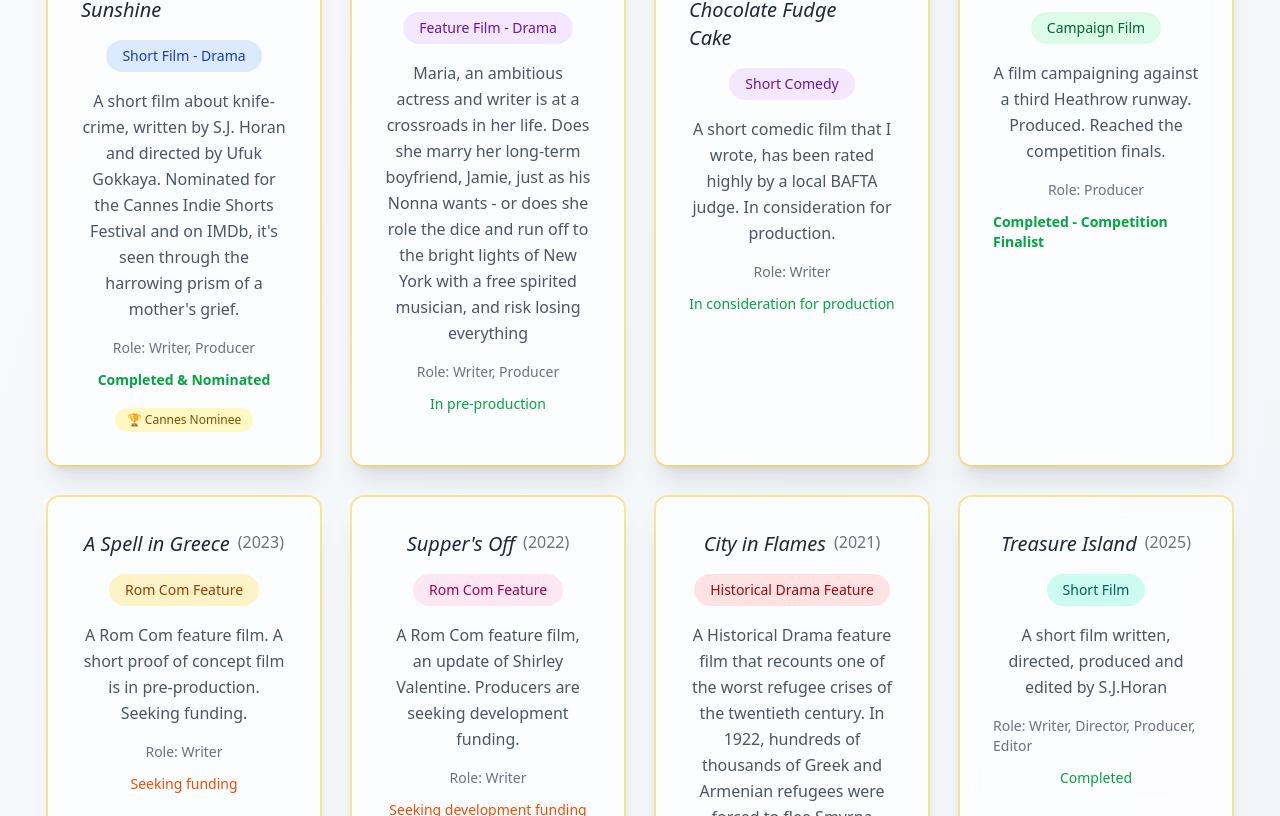
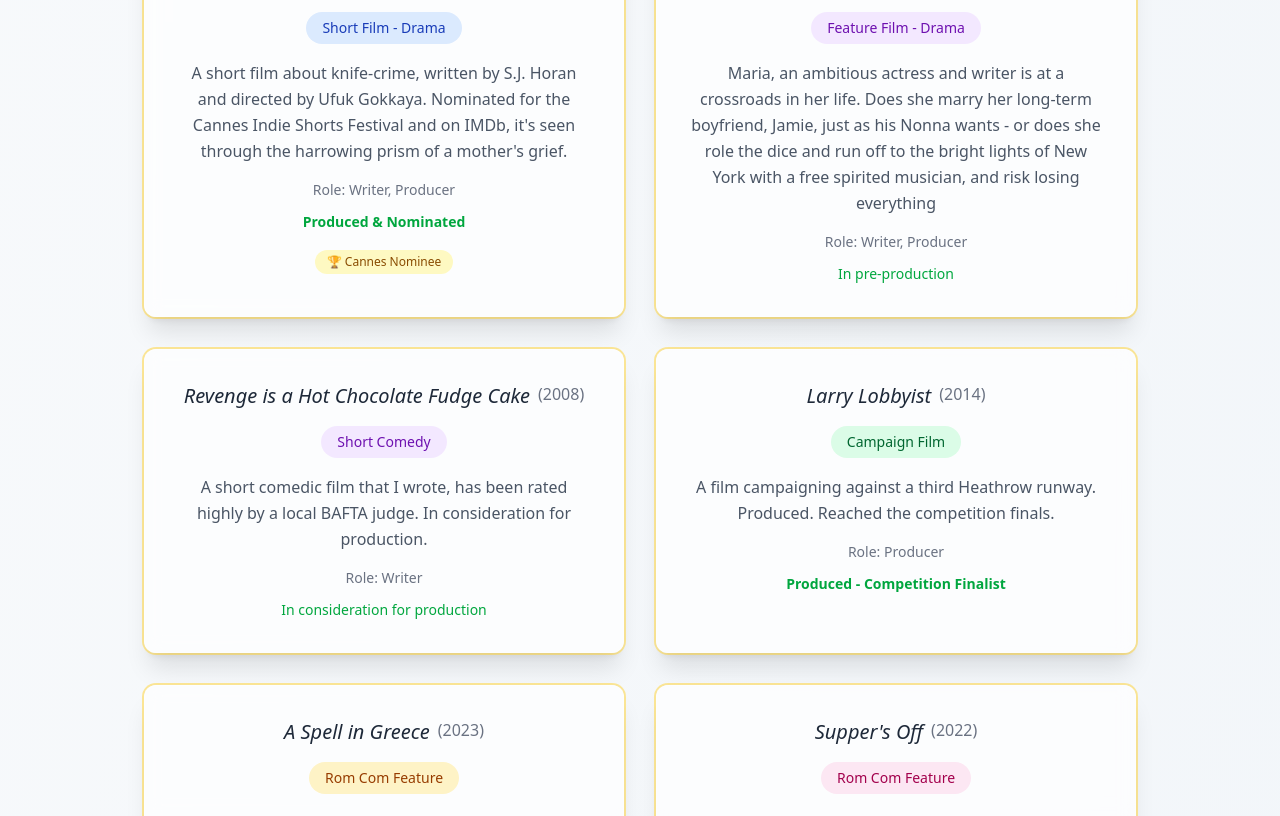
Before and after one commit to Kaival1212/DreamSumProduction, a Next.js app: page /whoAmI in a window 1280 px wide. Shown: the part 1984-2800 px from the top of the page. Built offline with nearby package versions, Linux system fonts and the light colour scheme.

Commit message:
changes 29/08/2025

```diff
--- a/src/app/slate/page.jsx
+++ b/src/app/slate/page.jsx
@@ -113,7 +113,7 @@ export default function OnTheSlatePage() {
 
     const getStatusColor = (status) => {
         switch (status) {
-            case "Completed & Nominated":
+            case "Produced & Nominated":
                 return "bg-green-100 text-green-800 border-green-200";
             case "Seeking Producers":
                 return "bg-orange-100 text-orange-800 border-orange-200";
@@ -320,8 +320,8 @@ export default function OnTheSlatePage() {
                     {[
                         { number: "20+", label: "Projects Created" },
                         { number: "1", label: "Cannes Nomination" },
-                        { number: "5", label: "Feature Films" },
-                        { number: "10+", label: "Award Recognition" }
+                        { number: "4", label: "Feature Films" },
+                        { number: "4+", label: "Award Recognition" }
                     ].map((stat, index) => (
                         <motion.div
                             key={index}
--- a/src/app/whoAmI/page.js
+++ b/src/app/whoAmI/page.js
@@ -45,7 +45,7 @@ export default function WhoAmIPage() {
             year: "2024",
             type: "Short Film - Drama",
             description: "A short film about knife-crime, written by S.J. Horan and directed by Ufuk Gokkaya. Nominated for the Cannes Indie Shorts Festival and on IMDb, it's seen through the harrowing prism of a mother's grief.",
-            status: "Completed & Nominated",
+            status: "Produced & Nominated",
             role: "Writer, Producer",
             color: "blue",
             highlight: true
@@ -76,7 +76,7 @@ export default function WhoAmIPage() {
             year: "2014",
             type: "Campaign Film",
             description: "A film campaigning against a third Heathrow runway. Produced. Reached the competition finals.",
-            status: "Completed - Competition Finalist",
+            status: "Produced - Competition Finalist",
             role: "Producer",
             color: "green",
             highlight: true
@@ -116,7 +116,7 @@ export default function WhoAmIPage() {
             year: "2025",
             type: "Short Film",
             description: "A short film written, directed, produced and edited by S.J.Horan",
-            status: "Completed",
+            status: "Produced",
             role: "Writer, Director, Producer, Editor",
             color: "teal",
             highlight: true
@@ -126,7 +126,7 @@ export default function WhoAmIPage() {
             year: "2024",
             type: "Short Film",
             description: "A short film written, directed, produced and edited by S.J.Horan",
-            status: "Completed",
+            status: "Produced",
             role: "Writer, Director, Producer, Editor",
             color: "indigo",
             highlight: true
@@ -136,7 +136,7 @@ export default function WhoAmIPage() {
             year: "2024",
             type: "Short Film",
             description: "A short film written, directed, produced and edited by S.J.Horan",
-            status: "Completed",
+            status: "Produced",
             role: "Writer, Director, Producer, Editor",
             color: "orange",
             highlight: true
@@ -529,7 +529,7 @@ export default function WhoAmIPage() {
 
                         {activeTab === "films" && (
                             <motion.div
-                                className="grid xl:grid-cols-4 gap-8"
+                                className="flex flex-row flex-wrap gap-8 justify-center "
                                 variants={staggerContainer}
                                 initial="hidden"
                                 animate="visible"
@@ -537,7 +537,7 @@ export default function WhoAmIPage() {
                                 {films.map((film, index) => (
                                     <motion.div
                                         key={film.title}
-                                        className={`bg-white/70 flex flex-col items-center backdrop-blur-sm rounded-xl shadow-xl border border-white/30 p-8 hover:shadow-2xl transition-all duration-300 ${film.highlight ? 'ring-2 ring-amber-300/50' : ''}`}
+                                        className={`bg-white/70 flex flex-col w-120  items-center backdrop-blur-sm rounded-xl shadow-xl border border-white/30 p-8 hover:shadow-2xl transition-all duration-300 ${film.highlight ? 'ring-2 ring-amber-300/50' : ''}`}
                                         variants={fadeInUp}
                                         whileHover={{ y: -5, scale: 1.02 }}
                                     >
@@ -594,7 +594,7 @@ export default function WhoAmIPage() {
 
                         {activeTab === "plays" && (
                             <motion.div
-                                className="grid xl:grid-cols-4 gap-8"
+                                className="flex flex-row flex-wrap gap-8 justify-center"
                                 variants={staggerContainer}
                                 initial="hidden"
                                 animate="visible"
@@ -602,7 +602,7 @@ export default function WhoAmIPage() {
                                 {plays.map((play, index) => (
                                     <motion.div
                                         key={play.title}
-                                        className={`bg-white/70 flex flex-col items-center backdrop-blur-sm rounded-xl shadow-xl border border-white/30 p-6 hover:shadow-2xl transition-all duration-300 ${play.highlight ? 'ring-2 ring-amber-300/50' : ''}`}
+                                        className={`bg-white/70 flex max-w-120 flex-col items-center backdrop-blur-sm rounded-xl shadow-xl border border-white/30 p-6 hover:shadow-2xl transition-all duration-300 ${play.highlight ? 'ring-2 ring-amber-300/50' : ''}`}
                                         variants={fadeInUp}
                                         whileHover={{ y: -5, scale: 1.02 }}
                                     >
@@ -688,13 +688,13 @@ export default function WhoAmIPage() {
                         </motion.h2>
 
                         <motion.div
-                            className="grid xl:grid-cols-4 gap-8"
+                            className="flex flex-row flex-wrap gap-8 justify-center "
                             variants={staggerContainer}
                         >
                             {reviews.map((review, index) => (
                                 <motion.div
                                     key={index}
-                                    className="bg-white/70 backdrop-blur-sm rounded-xl shadow-lg border border-white/30 p-8
+                                    className="bg-white/70 backdrop-blur-sm w-120 rounded-xl shadow-lg border border-white/30 p-8
                                     "
                                     variants={fadeInUp}
                                     whileHover={{ y: -3 }}
```
